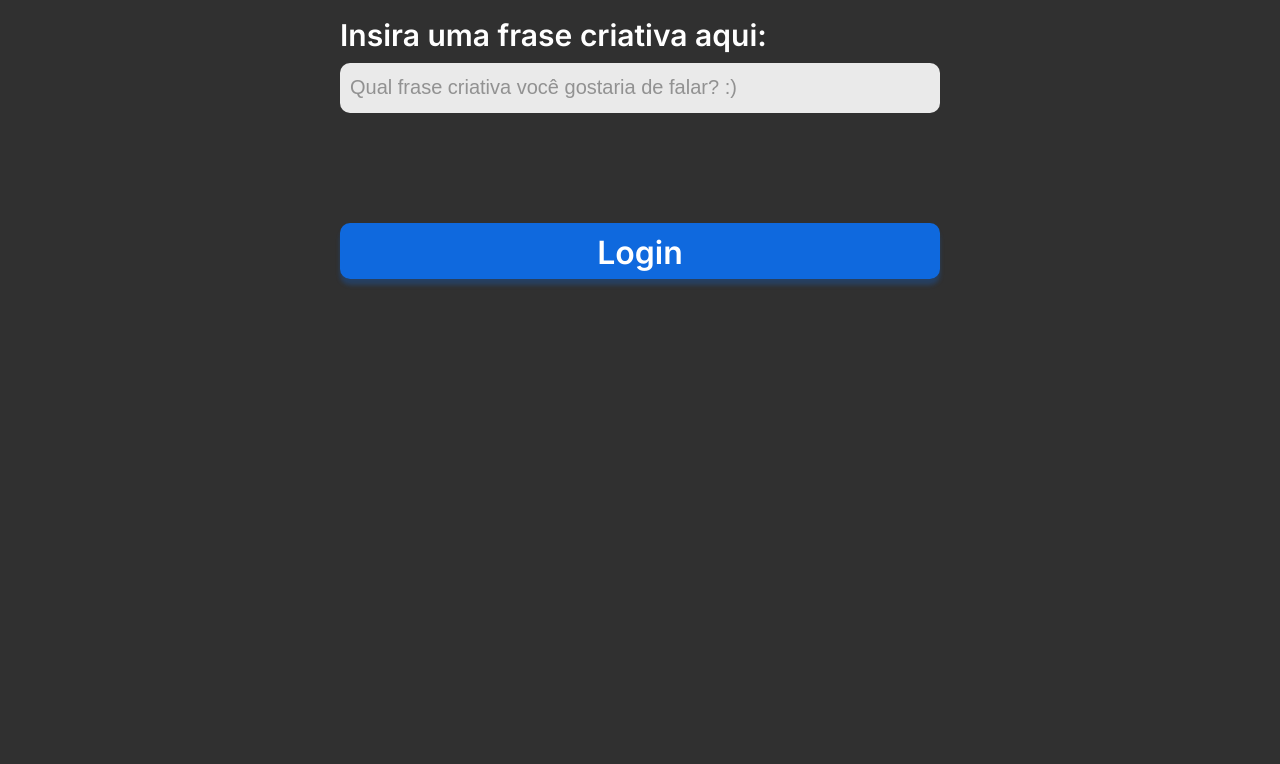
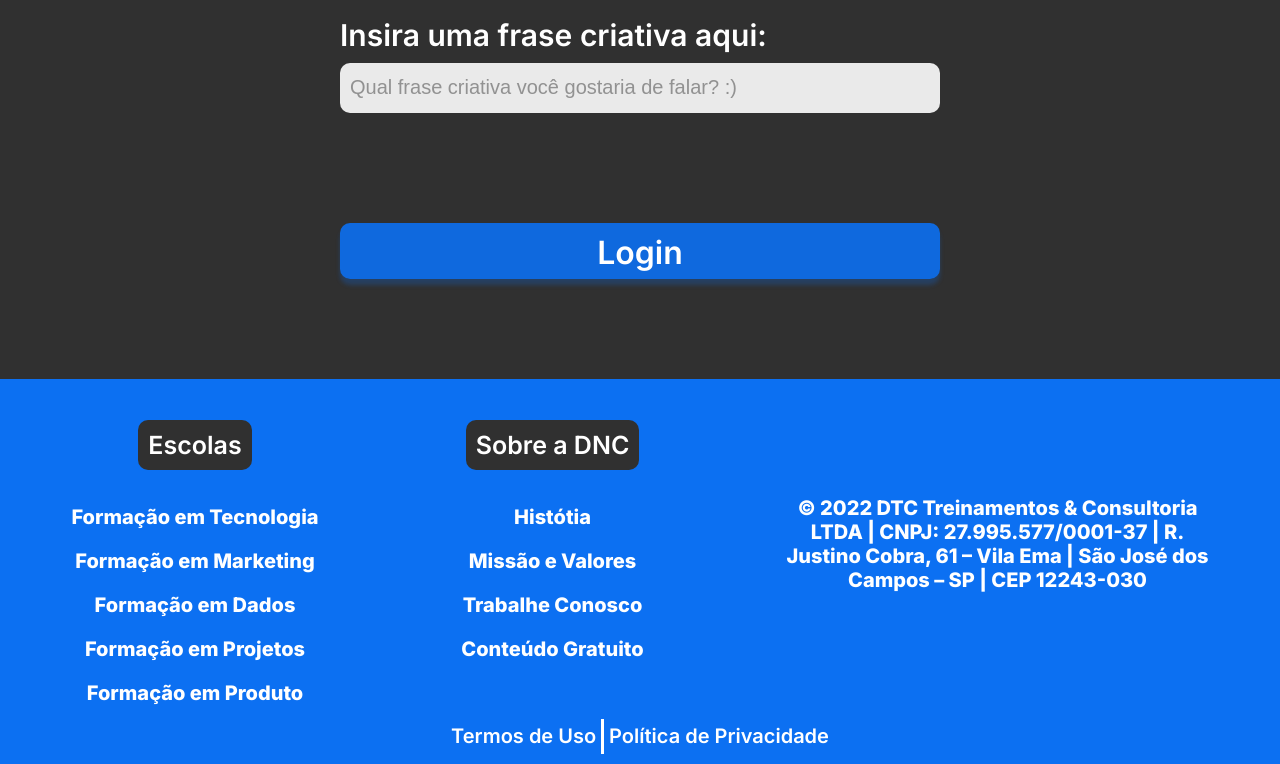
Before and after one commit to douglas0dias/bootcamp-dnc, a plain HTML site: page index.html in a window 1280 px wide. Shown: the part 1277-2041 px from the top of the page. Before the commit the page ends 1656 px from the top, so only its background shows below. Drawn offline with Linux system fonts and the light colour scheme.

Commit message:
Adicionando media query

```diff
--- a/index.html
+++ b/index.html
@@ -9,6 +9,7 @@
 </head>
 
 <body>
+
     <nav id="principal">
         <div id="menu">
             <a href="">Home</a>
@@ -24,7 +25,10 @@
             <h1>BOOTCAMP DNC</h1>
 
             <h2>
-                Esse será um evento exclusivo para todos os alunos<br> da <b>DNC</b>, que querem <span class="invert">acelerar a carreira</span> com uma <br>semana intensiva de conteúdo de mercado entre <br> <span class="invert">BACK-END, FRONT-END & BANCO DE DADOS.</span></h2>
+                Esse será um evento exclusivo para todos os alunos<br> da <b>DNC</b>, que querem <span
+                    class="invert">acelerar a carreira</span> com uma <br>semana intensiva de conteúdo de mercado entre
+                <br> <span class="invert">BACK-END, FRONT-END & BANCO DE DADOS.</span>
+            </h2>
 
         </header>
 
@@ -74,6 +78,42 @@
 
         </form>
     </section>
+
+    <footer>
+        <div class="linha1">
+
+            <nav>
+                <h5>Escolas</h5>
+                <ul>
+                    <li><a href="">Formação em Tecnologia</a></li>
+                    <li><a href="">Formação em Marketing</a></li>
+                    <li><a href="">Formação em Dados</a></li>
+                    <li><a href="">Formação em Projetos</a></li>
+                    <li><a href="">Formação em Produto</a></li>
+                </ul>
+            </nav>
+
+            <nav>
+                <h5>Sobre a DNC</h5>
+                <ul>
+                    <li><a href="">Histótia</a></li>
+                    <li><a href="">Missão e Valores</a></li>
+                    <li><a href="">Trabalhe Conosco</a></li>
+                    <li><a href="">Conteúdo Gratuito</a></li>
+                </ul>
+            </nav>
+
+            <div class="endereco">
+                © 2022 DTC Treinamentos & Consultoria <br>LTDA | CNPJ: 27.995.577/0001-37 | R. <br>Justino Cobra, 61 – Vila Ema | São José dos <br>Campos – SP | CEP 12243-030
+            </div>
+
+        </div>
+
+        <div class="linha2">
+            <a href="">Termos de Uso</a>
+            <a href="">Política de Privacidade</a>
+        </div>
+    </footer>
 </body>
 
 </html>
--- a/style.css
+++ b/style.css
@@ -165,3 +165,138 @@ input[type="submit"]{
     box-shadow: 0px 6px 4px 0px #0C70F240;
     cursor: pointer;
 }
+
+/* rodapé */
+
+footer{
+    width: 100%;
+    background-color: var(--azul-dnc);
+}
+
+footer .linha1{
+    display: flex;
+    justify-content: space-around;
+    align-items: center;
+}
+
+footer ul{
+    list-style: none;
+    margin: 0px;
+    padding: 0px;
+}
+
+footer nav{
+    display: flex;
+    flex-direction: column;
+    align-items: center;
+    height: 330px; /* *************** */
+}
+
+footer h5{
+    text-align: center;
+    color: #ffffff;
+    font-weight: 600;
+    font-size: 25px;
+    font-family: var(--fonte-padrao);
+    background-color: var(--preto-dnc);
+    border-radius: 10px;
+    padding: 10px;
+    margin-bottom: 15px;
+}
+
+footer ul li{
+    text-align: center;
+    color: #ffffff;
+    font-weight: 800;
+    font-size: 20px;
+    font-family: var(--fonte-padrao);
+    margin: 20px 0px 20px 0px;
+}
+
+footer ul li a{
+    color: white;
+    text-decoration: none;
+}
+
+footer ul li a:hover{
+    color: var(--cinza-hover);
+}
+
+footer .endereco{
+    font-weight: 800;
+    font-size: 20px;
+    font-family: var(--fonte-padrao);
+    color: #ffffff;
+    text-align: center;
+}
+
+footer .linha2{
+    height: 35px;
+    display: flex;
+    justify-content: center;
+    margin:0px;
+    padding: 10px;
+}
+
+footer .linha2 a {
+    font-family: var(--fonte-padrao);
+    font-size: 20px;
+    font-weight: 600;
+    color: #ffffff;
+    text-decoration: none;
+    padding: 5px;
+}
+
+footer .linha2 a:first-child{
+    border-right: 3px solid #ffffff;
+}
+
+footer .linha2 a:hover{
+    color: var(--cinza-hover);
+}
+
+@media only screen and (max-width: 600px){
+
+    /* menu */
+    #principal{
+        flex-direction: column;
+        height: auto;
+    }
+
+    #menu{
+        flex-direction: column;
+        width: 100%;
+        margin: 0px;
+    }
+
+    #menu a{
+        height: 50px;
+        align-items: center;
+    }
+
+    #principal button{
+        width: 100%;
+        margin: 0px;
+    }
+
+    /* secao  */
+
+    section h1{
+        font-size: 38px;
+    }
+
+    section h2{
+        font-size: 28px;
+        padding-right: 15px;
+        padding-left: 15px;
+    }
+
+    form{
+        width: 95%;
+        font-size: 20px;
+    }
+
+    .checkboxItens label{
+        font-size: 16px;
+    }
+}
```
Lines whose indentation alone changed are shown as unchanged.
